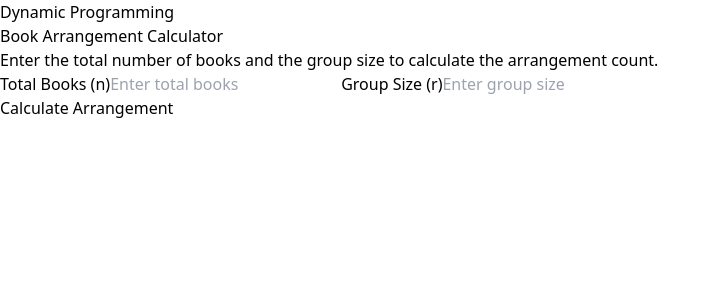
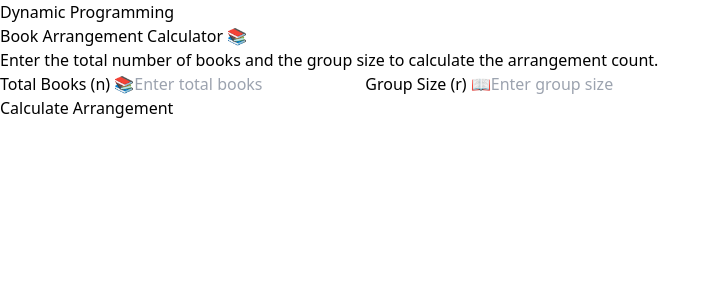
Before and after one commit to ShyaAyad/AI-assignments, a React (Vite) app in the folder week3/frontend/: page / in a window 1280 px wide. Shown: the top 300 px of the page, without its empty margins (0-720 px from the left). Built offline with nearby package versions, Linux system fonts and the light colour scheme.

Commit message:
Update BookArrangementCalculator.jsx

```diff
--- a/week3/frontend/src/BookArrangementCalculator.jsx
+++ b/week3/frontend/src/BookArrangementCalculator.jsx
@@ -70,7 +70,7 @@ export default function BookArrangementCalculator() {
               Dynamic Programming
             </p>
             <h1 className="mt-3 text-4xl font-bold tracking-tight text-slate-900">
-              Book Arrangement Calculator
+              Book Arrangement Calculator 📚
             </h1>
             <p className="mt-3 max-w-2xl text-base text-slate-600">
               Enter the total number of books and the group size to calculate
@@ -83,7 +83,7 @@ export default function BookArrangementCalculator() {
               <div className="grid gap-5 md:grid-cols-2">
                 <label className="block">
                   <span className="mb-2 block text-sm font-semibold text-slate-700">
-                    Total Books (n)
+                    Total Books (n) 📚
                   </span>
                   <input
                     type="number"
@@ -98,7 +98,7 @@ export default function BookArrangementCalculator() {
 
                 <label className="block">
                   <span className="mb-2 block text-sm font-semibold text-slate-700">
-                    Group Size (r)
+                    Group Size (r) 📖
                   </span>
                   <input
                     type="number"
@@ -118,7 +118,7 @@ export default function BookArrangementCalculator() {
                   disabled={loading}
                   className="inline-flex items-center justify-center rounded-2xl bg-slate-900 px-5 py-3 text-sm font-semibold text-white shadow-lg shadow-slate-900/15 transition hover:bg-slate-800 disabled:cursor-not-allowed disabled:bg-slate-400"
                 >
-                  {loading ? "Calculating..." : "Calculate Arrangement"}
+                  {loading ? "Calculating... ⏳" : "Calculate Arrangement"}
                 </button>
               </div>
             </form>
```
